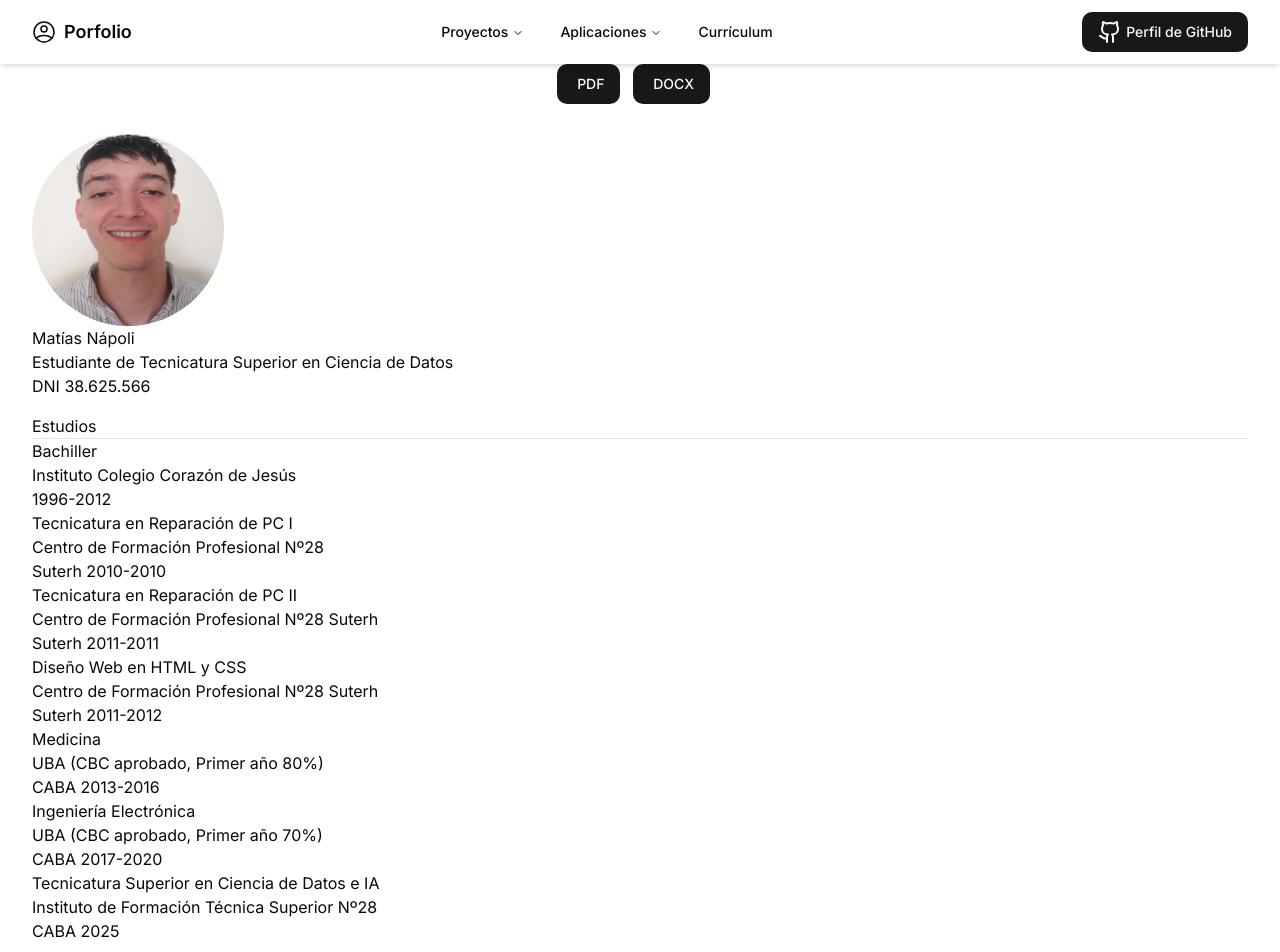
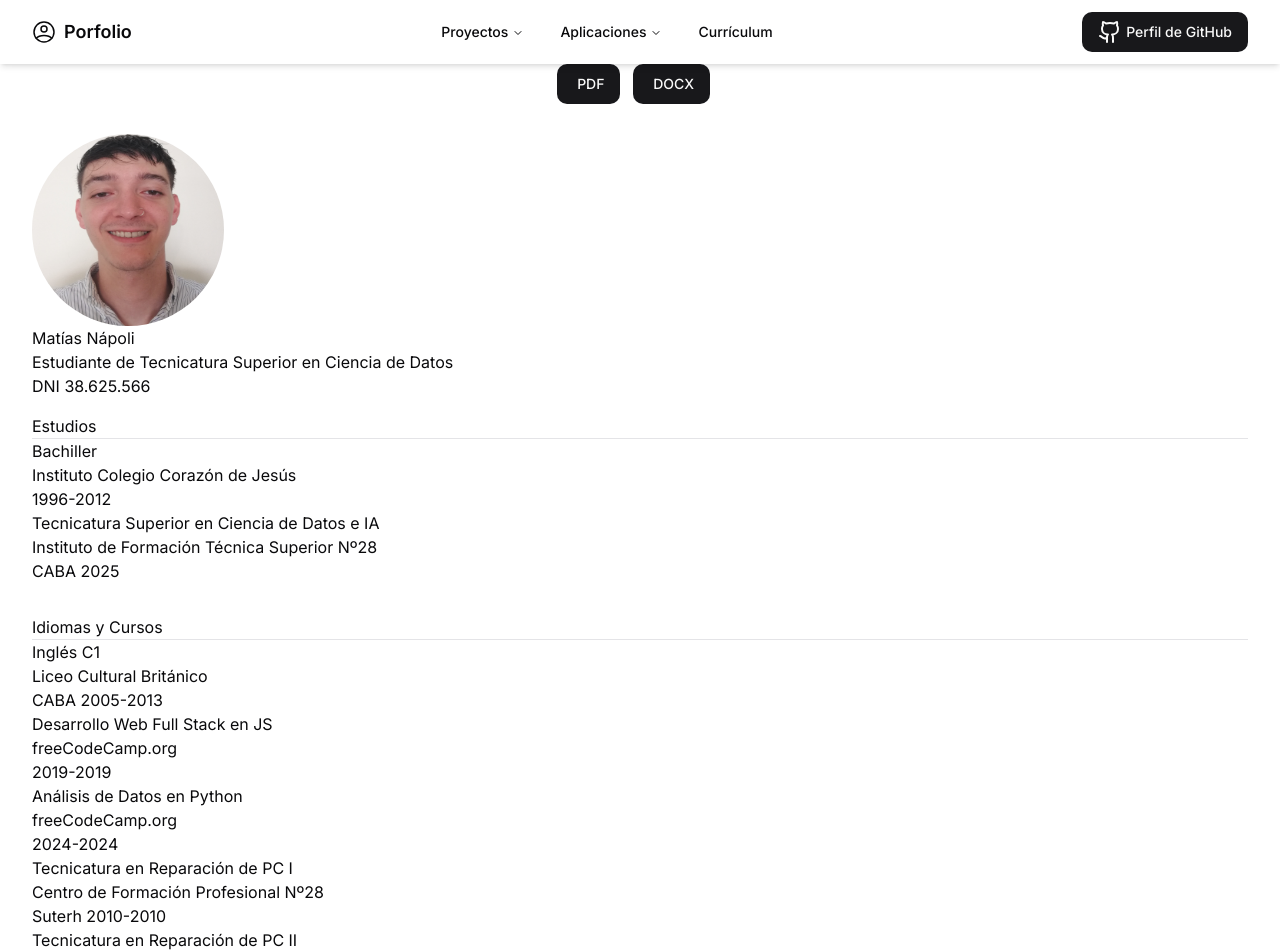
Before and after one commit to mnapo/portfolio, a Next.js app: page /cv in a window 1280 px wide. Shown: the top 952 px of the page. Built offline with nearby package versions, Linux system fonts and the light colour scheme.

Commit message:
añadir areglo experiencia y modificar arreglos estudios y cursos

```diff
--- a/components/templates/cv-body.tsx
+++ b/components/templates/cv-body.tsx
@@ -2,19 +2,22 @@ import {Avatar, AvatarFallback, AvatarImage} from "@/components/molecules/shadcn
 
 const studies: {title: string; subtitle: string; description: string}[] = [
   { title: "Bachiller", subtitle: "Instituto Colegio Corazón de Jesús", description: "1996-2012"},
-  { title: "Tecnicatura en Reparación de PC I", subtitle: "Centro de Formación Profesional Nº28", description: "Suterh 2010-2010"},
+  { title: "Tecnicatura Superior en Ciencia de Datos e IA", subtitle: "Instituto de Formación Técnica Superior Nº28", description: "CABA 2025"}
+];
+const courses: {title: string; subtitle: string; description: string}[] = [
+  { title: "Inglés C1", subtitle: "Liceo Cultural Británico", description: "CABA 2005-2013"},
+  { title: "Desarrollo Web Full Stack en JS", subtitle: "freeCodeCamp.org", description: "2019-2019"},
+  { title: "Análisis de Datos en Python", subtitle: "freeCodeCamp.org", description: "2024-2024"},  { title: "Tecnicatura en Reparación de PC I", subtitle: "Centro de Formación Profesional Nº28", description: "Suterh 2010-2010"},
   { title: "Tecnicatura en Reparación de PC II", subtitle: "Centro de Formación Profesional Nº28 Suterh", description: "Suterh 2011-2011"},
   { title: "Diseño Web en HTML y CSS", subtitle: "Centro de Formación Profesional Nº28 Suterh", description: "Suterh 2011-2012"},
   { title: "Medicina", subtitle: "UBA (CBC aprobado, Primer año 80%)", description: "CABA 2013-2016"},
-  { title: "Ingeniería Electrónica", subtitle: "UBA (CBC aprobado, Primer año 70%)", description: "CABA 2017-2020"},
-  { title: "Tecnicatura Superior en Ciencia de Datos e IA", subtitle: "Instituto de Formación Técnica Superior Nº28", description: "CABA 2025"}
+  { title: "Bioingeniería", subtitle: "UBA (CBC aprobado, Primer año 70%)", description: "CABA 2017-2020"}
 ];
-const courses: {title: string; subtitle: string; description: string}[] = [
-  { title: "Inglés B1", subtitle: "Liceo Cultural Británico", description: "CABA 2005-2013"},
-  { title: "Desarrollo Full Stack en JS", subtitle: "freeCodeCamp.org", description: "2019-2019"},
-  { title: "Análisis de Datos en Python", subtitle: "freeCodeCamp.org", description: "2024-2024"}
+const experience: { title: string; subtitle: string; description: string }[] = [
+  { title: "ZoHo", subtitle: "Desarrollo y Soporte Técnico", description: "Remoto 2022-2023"},
+  { title: "Freelancing", subtitle: "Desarrollo de aplicaciones - Consultoría", description: "Remoto 2017-actualidad"},
+  { title: "Clases de apoyo para secundario", subtitle: "Fisicoquímica y matemática", description: "CABA 2017-actualidad"}
 ];
-const experience: { title: string; subtitle: string; description: string }[] = [];
 
 export default function CV_Body() {
   return (
```
